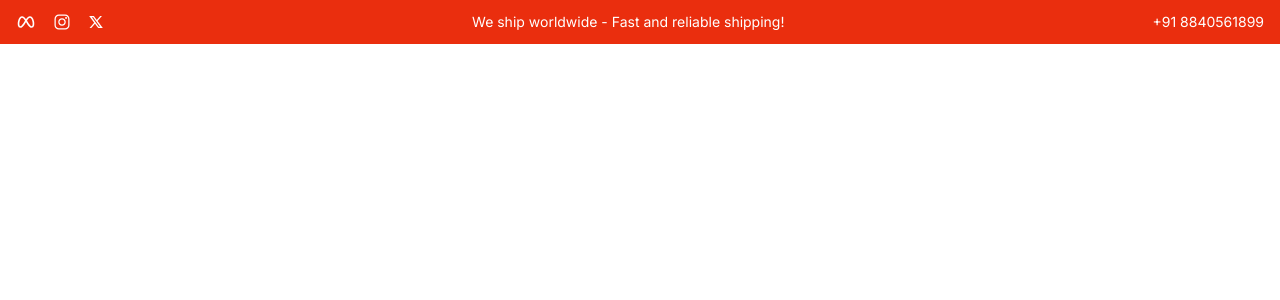
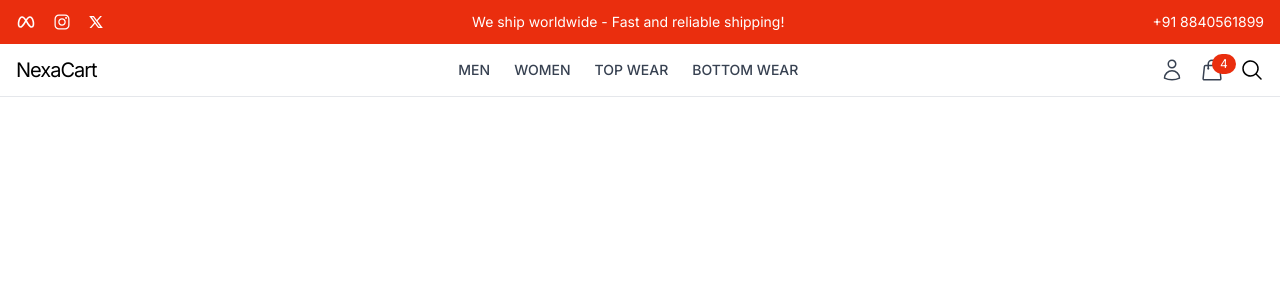
Before and after one commit to Raunak162004/NexaCart, a React (Vite) app in the folder frontend/: page / in a window 1280 px wide. Shown: the top 300 px of the page. Built offline with nearby package versions, Linux system fonts and the light colour scheme.

Commit message:
Made navbar section

```diff
--- a/frontend/src/components/Common/Header.jsx
+++ b/frontend/src/components/Common/Header.jsx
@@ -1,15 +1,18 @@
 import React from 'react'
 import Topbar from '../Layout/Topbar'
+import Navbar from './Navbar'
 
 const Header = () => {
   return (
-    <div>
+    <header className='border-b border-gray-200'>
         {/* Topbar */}
         <Topbar></Topbar>
 
         {/* Navbar */}
+        <Navbar/>
+
         {/* Cart Drawer */}
-    </div>
+    </header>
   )
 }
 
--- /dev/null
+++ b/frontend/src/components/Common/Navbar.jsx
@@ -0,0 +1,46 @@
+import React from 'react'
+import { Link } from 'react-router-dom'
+import { HiOutlineUser, HiOutlineShoppingBag, HiBars3BottomRight } from 'react-icons/hi2'
+import SearchBar from './SearchBar'
+
+const Navbar = () => {
+  return (
+    <>
+        <nav className='container mx-auto flex items-center justify-between px-4 py-3'>
+            <Link to='/' className='text-xl tracking-tighter'>NexaCart</Link>
+
+            <div className='hidden md:flex space-x-6'>
+                <Link to="#" className='text-gray-700 hover:text-black font-medium text-sm uppercase'>Men</Link>
+                <Link to="#" className='text-gray-700 hover:text-black font-medium text-sm uppercase'>women</Link>
+                <Link to="#" className='text-gray-700 hover:text-black font-medium text-sm uppercase'>Top wear</Link>
+                <Link to="#" className='text-gray-700 hover:text-black font-medium text-sm uppercase'>Bottom Wear</Link>
+            </div>
+
+            <div className='flex items-center space-x-4'>
+                <Link to="/profile" className='hover:text-black'>
+                    <HiOutlineUser className='h-6 w-6 text-gray-700'/>
+                </Link>
+
+                <button className='relative hover:text-black'>
+                    <HiOutlineShoppingBag className='h-6 w-6 text-gray-700'/>
+                    <span className='absolute bg-rabit-red rounded-full -top-1 text-white px-2 py-0.5 text-xs'>
+                        4
+                    </span>
+                </button>
+
+                <button>
+                    {/* search  */}
+                    <SearchBar />
+                </button>
+
+                <button className='md:hidden'>
+                    <HiBars3BottomRight className='h-6 w-6 text-gray-700' />
+                </button>
+
+            </div>
+        </nav>
+    </>
+  )
+}
+
+export default Navbar
--- /dev/null
+++ b/frontend/src/components/Common/SearchBar.jsx
@@ -0,0 +1,41 @@
+import React, { useState } from 'react'
+import { HiMagnifyingGlass, HiMiniXMark } from 'react-icons/hi2';
+
+const SearchBar = () => {
+const [searchTerm, setSearchTerm] = useState("");
+const [isOpen, setIsOpen] = useState(false);
+const handleSearchToggle = () => {
+    setIsOpen(!isOpen);
+}
+const handleSearch = (e) => {
+    e.preventDefault();
+    console.log("Search Term:", searchTerm);
+    setIsOpen(false);
+};
+  return (
+    <div className={`flex items-center justify-center transition-all duration-300 ${isOpen ? "absolute top-0 left-0 w-full bg-white h-24 z-50" : "w-auto"}`}>
+        {isOpen? (
+            <form onSubmit={handleSearch} className='relative flex items-center justify-center w-full'>
+                <div className="relative w-1/2">
+                    <input type="text" placeholder='Search' value={searchTerm} onChange={(e) => setSearchTerm(e.target.value)} className='bg-gray-100 px-4 py-2 pl-2 pr-12 rounded-lg focus:outline-none w-full placeholder:text-gray-700' />
+                    <button type='submit' className='absolute right-2 top-1/2 transform -translate-y-1/2 text-gray-600 hover:text-gray-800'>
+                        <HiMagnifyingGlass className='h-6 w-6'/>
+                    </button>
+                </div>
+
+                {/* closing option  */}
+
+                <button onClick={handleSearchToggle} type='button' className='absolute right-4 top-1/2 transform -translate-y-1/2 text-gray-600 hover:text-gray-800'>
+                    <HiMiniXMark className='h-6 w-6'/>
+                </button>
+            </form>
+        ): (
+            <button onClick={handleSearchToggle}>
+                <HiMagnifyingGlass className='h-6 w-6'/>
+            </button>
+        )}
+    </div>
+  )
+}
+
+export default SearchBar
```
